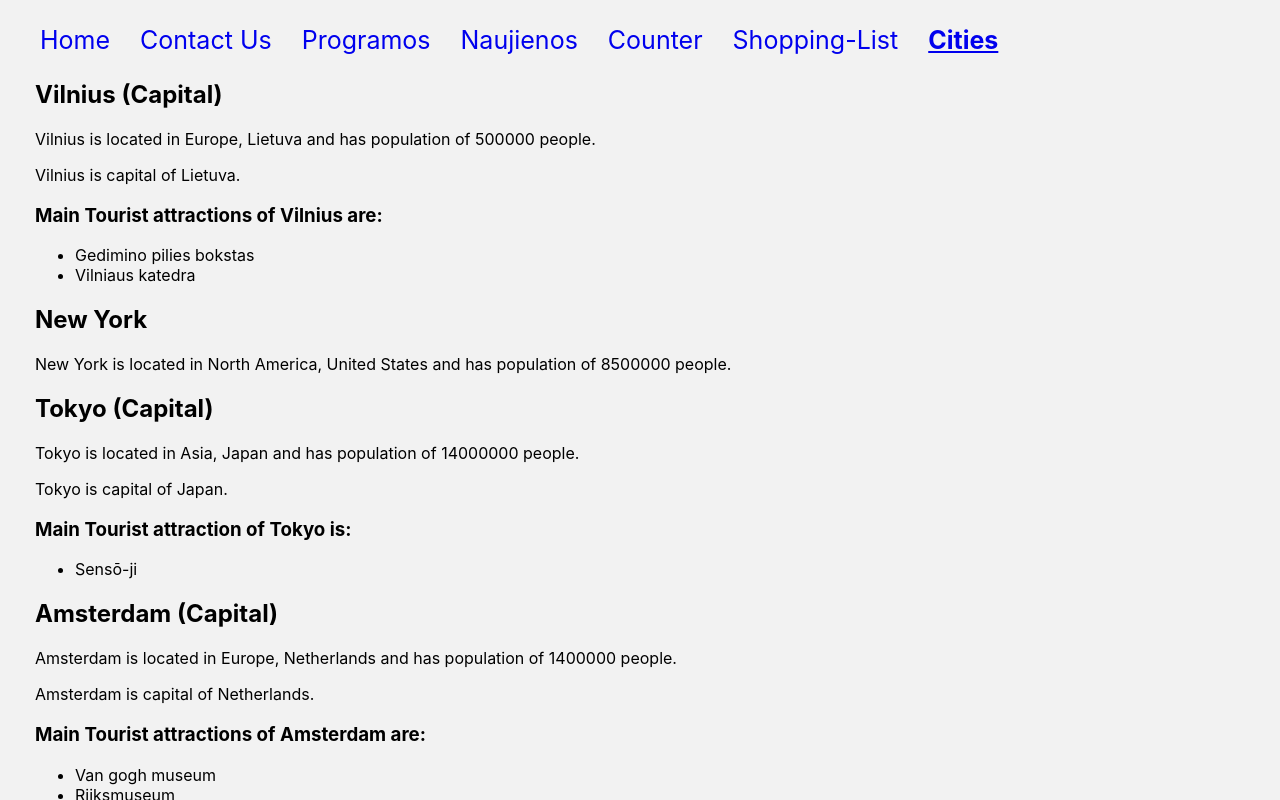
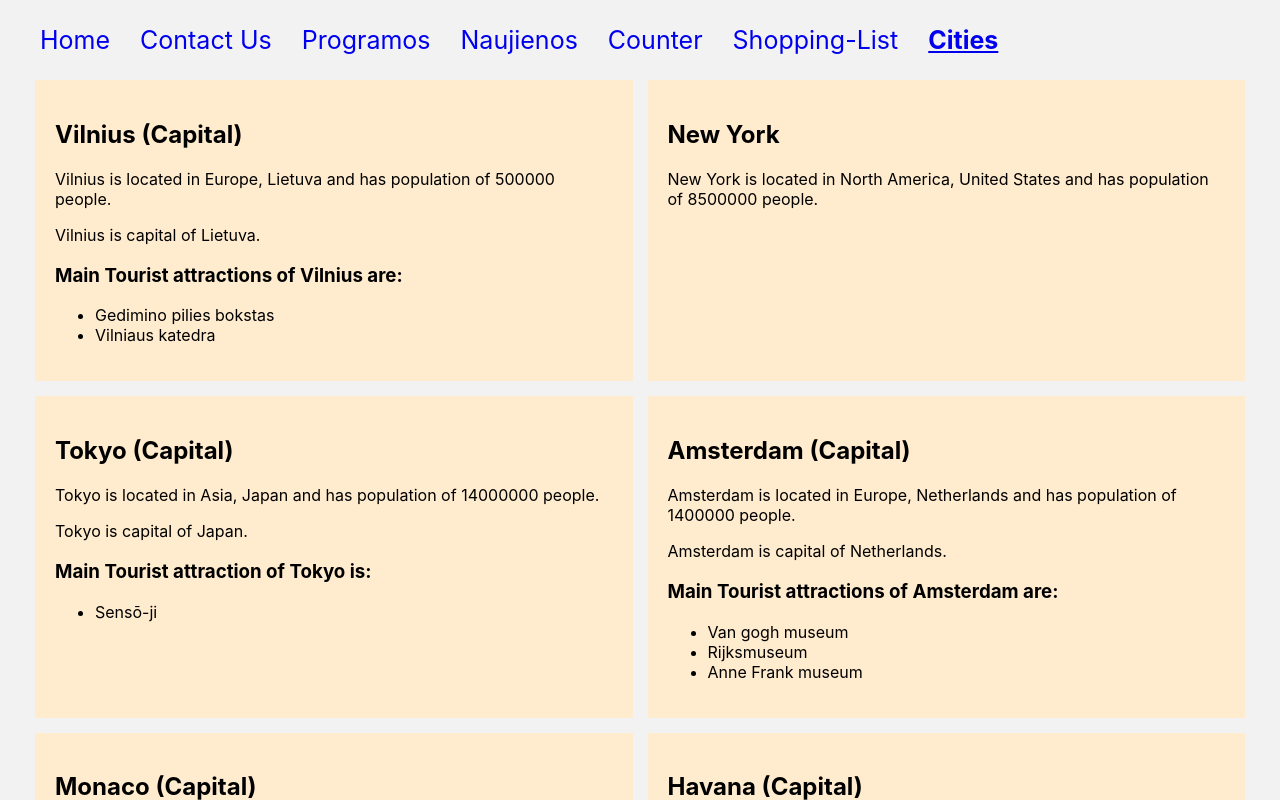
Before and after one commit to Adomelism/First-React-Project, a React (Create React App) app: page /CitiesPage in a window 1280 px wide. Shown: the top 800 px of the page. Built offline with nearby package versions, Linux system fonts and the light colour scheme.

Commit message:
odd cities issue

```diff
--- a/src/Components/CitiesComponents/CityItem.js
+++ b/src/Components/CitiesComponents/CityItem.js
@@ -1,5 +1,6 @@
 
-const CityItem = ({city, index}) => {
+
+const CityItem = ({city}) => {
     let {name, population, location, touristAttractions, isCapital} = city;
     let title = name;
     let capitalText = '';
@@ -12,9 +13,7 @@ const CityItem = ({city, index}) => {
       capitalClass = 'capital'
     }
 
-console.log(touristAttractions.length)
-
-    if (touristAttractions.length == 1) {
+    if (touristAttractions.length === 1) {
       touristAttractionText = 'Main Tourist attraction of ' + name + ' is:'
     } else if (touristAttractions.length > 1) {
       touristAttractionText = 'Main Tourist attractions of ' + name + ' are:'
@@ -22,29 +21,21 @@ console.log(touristAttractions.length)
       touristAttractionText = '';
     }
 
-
   return (
-<div>
+      <div className="cities-item">
         <h2 className={capitalClass}>{title}</h2>
         <p>{name} is located in {location.continent}, {location.country} and has population of {population} people.</p>
         <span>{capitalText}</span>
         <h3>{touristAttractionText}</h3>
         <ul>
-      {touristAttractions.map((attraction) => {
-        console.log(attraction)
+          {touristAttractions.map((attraction, index) => {
             return <li key={index}>{attraction}</li>
           })}
         </ul>
     </div>
+
+
   )
 }
 
 export default CityItem
-
-        // console.log(city)
-        // console.log(city.name)
-        // console.log(city.population)
-        // console.log(city.location.continent)
-        // console.log(city.location.country)
-        // console.log(city.touristAttractions)
-        // console.log(city.isCapital)
--- a/src/Pages/CitiesPage/CitiesPage.css
+++ b/src/Pages/CitiesPage/CitiesPage.css
@@ -0,0 +1,15 @@
+.cities-list {
+    display: flex;
+    flex-wrap: wrap;
+    gap: 15px;
+}
+
+.cities-item {
+    background-color: blanchedalmond;
+    width: calc((100% - 15px) / 2);
+    padding: 20px;
+}
+
+.odd-cities .city-item:last-child {
+    width: 100%;
+}
--- a/src/Pages/CitiesPage/CitiesPage.js
+++ b/src/Pages/CitiesPage/CitiesPage.js
@@ -1,4 +1,5 @@
 import './CitiesPage.css';
+import { useState } from 'react';
 import CityItem from '../../Components/CitiesComponents/CityItem';
 import Container from '../../Components/Container/Container';
 
@@ -98,15 +99,17 @@ const CitiesPage = () => {
 
     ];
 
+const [cities, setCities] = useState(citiesData);
 
+const oddCitiesClass = citiesData.length % 2 !== 0 ? ' odd-cities' : '';
 
   return (
 <Container>
-
-{citiesData.map((city, index) => {
+    <div className={'cities-list' + oddCitiesClass}>
+    {cities.map((city, index) => {
         return <CityItem key={index} city={city} />
     })}
-
+    </div>
 </Container>
 )
 }
```
Lines whose indentation alone changed are shown as unchanged.
